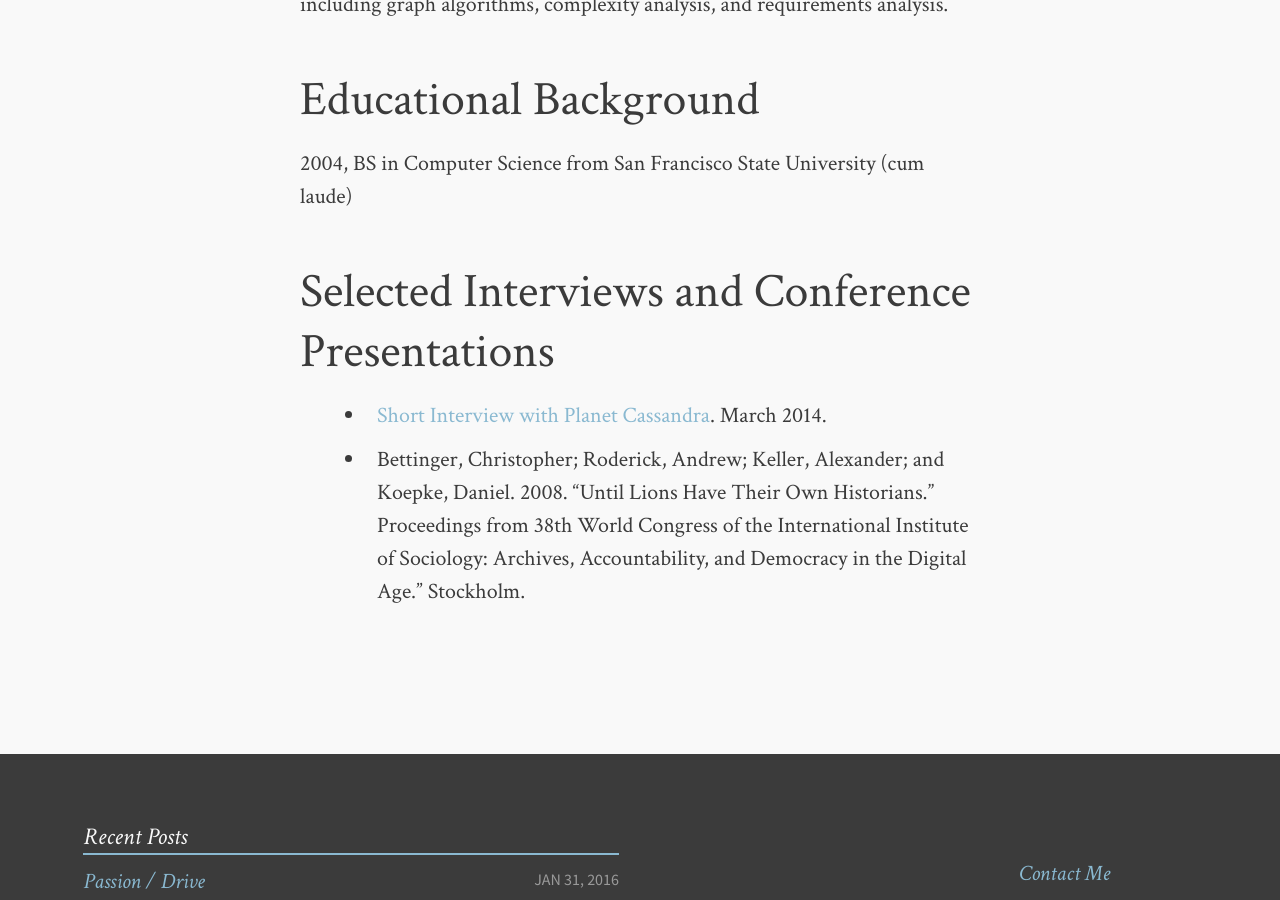
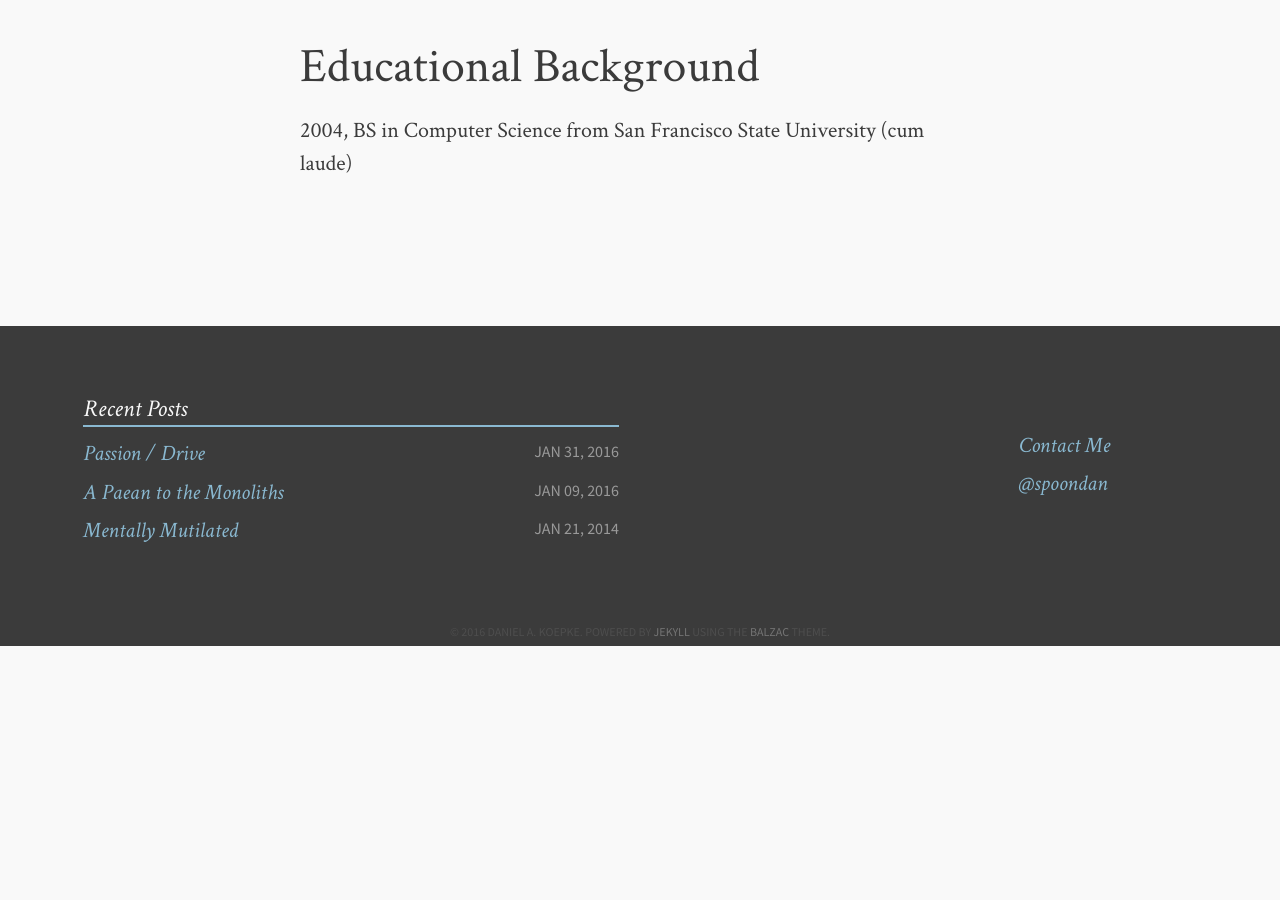
Before and after one commit to dkoepke/dkoepke.github.io, a Jekyll site: the page built from Resume.md, in a window 1280 px wide and 900 px high, scrolled down 6022 px. Built offline with Jekyll 4.4.1, drawn with Linux system fonts in a browser that asks for light colours; after the commit the page ends 6668 px from its top, so only the background shows below that; some of the changed text lies outside the part shown.

Commit message:
Less academia.

```diff
--- a/Resume.md
+++ b/Resume.md
@@ -86,7 +86,7 @@ Academic Technology at San Francisco State University has the mission of using t
 * Migrate existing team to devops culture
 * Introduce and do training on Chef and Vagrant
 * Migrate existing team from Subversion to Git
-* Improve reliability of mission critical systems from 98% uptime to 99.9% uptime
+* Improve mission critical systems uptime from 98% to 99.9%
 * Build background video and audio transcoding and processing service using libavcodec, libavformat, and x264 service in C
 * Define strategy, collect requirements, manage budget, create and implement pricing models, and write MOUs for client deals
 * Coordinate work across the 23 campus system for several projects
@@ -107,8 +107,3 @@ Served as a teaching assistant in courses on data structures, algorithms, and hu
 ## Educational Background
 
 2004, BS in Computer Science from San Francisco State University (cum laude)
-
-## Selected Interviews and Conference Presentations
-
-* [Short Interview with Planet Cassandra](http://planetcassandra.org/blog/post/kwarter-brings-gamification-to-live-television-in-real-time-with-apache-cassandra/). March 2014.
-* Bettinger, Christopher; Roderick, Andrew; Keller, Alexander; and Koepke, Daniel. 2008. "Until Lions Have Their Own Historians." Proceedings from 38th World Congress of the International Institute of Sociology: Archives, Accountability, and Democracy in the Digital Age." Stockholm.
```
